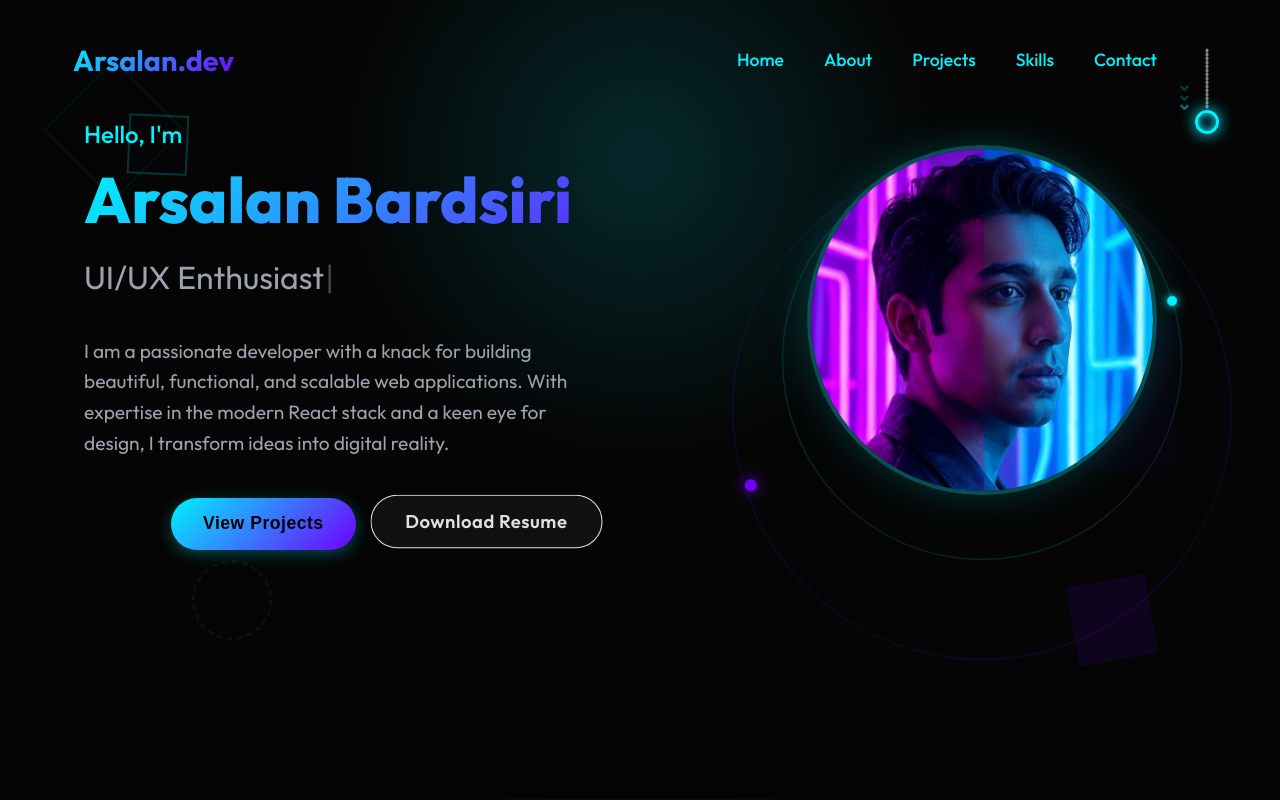
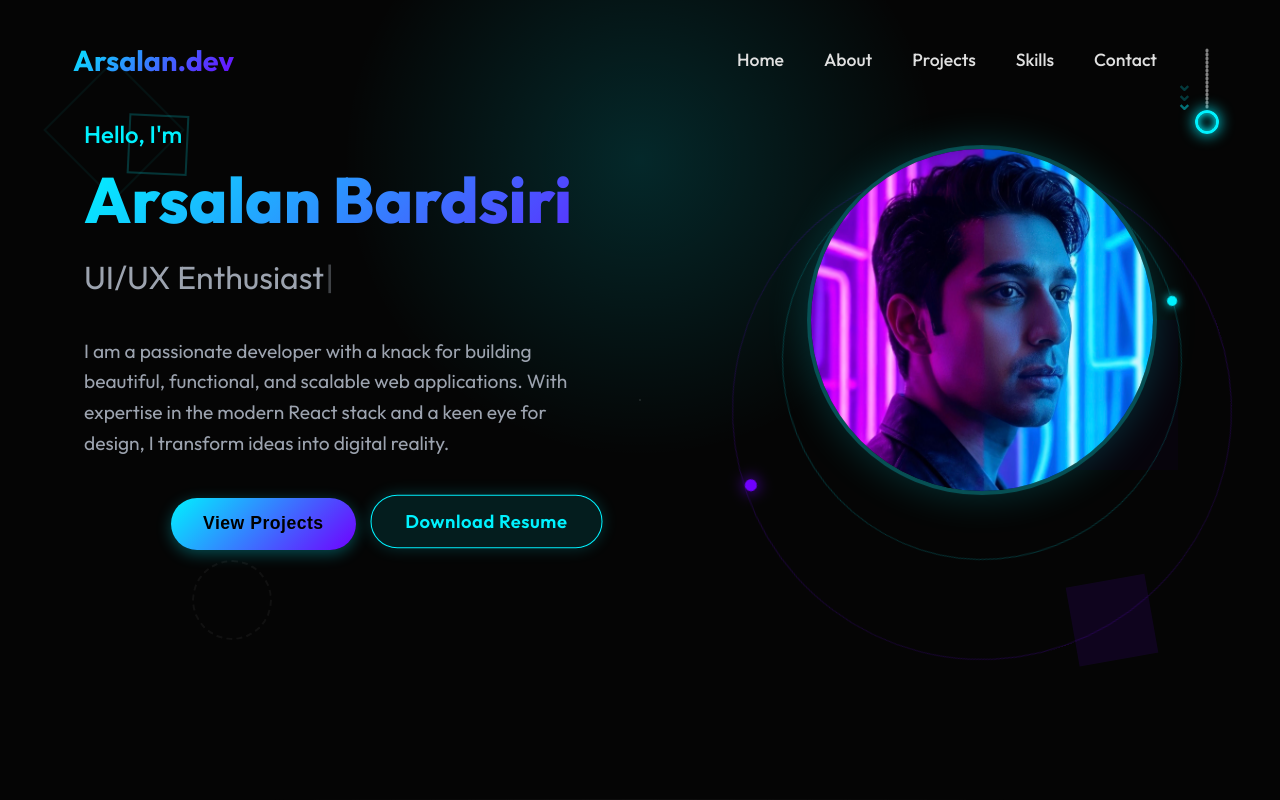
Before and after one commit to arsalanbardsiri/portfolio-react, a React (Vite) app: page / in a window 1280 px wide. In both pictures the pointer is over the link "Download Resume". Shown: the top 800 px of the page. Built offline with nearby package versions, Linux system fonts and the light colour scheme.

Commit message:
fix: polish navbar and button hover colors

```diff
--- a/src/styles/global.css
+++ b/src/styles/global.css
@@ -251,8 +251,22 @@ section::after {
 }
 
 .btn-secondary:hover {
-  background: rgba(255, 255, 255, 0.05);
-  border-color: var(--text);
+  background: rgba(0, 242, 255, 0.1);
+  border-color: var(--primary);
+  color: var(--primary);
+  box-shadow: 0 0 15px rgba(0, 242, 255, 0.2);
+}
+
+/* Nav Links */
+.nav-link {
+  color: var(--text) !important;
+  /* Force neutral default */
+  position: relative;
+}
+
+.nav-link:hover {
+  color: var(--primary) !important;
+  text-shadow: 0 0 8px rgba(0, 242, 255, 0.5);
 }
 
 /* Text Gradients */
```
